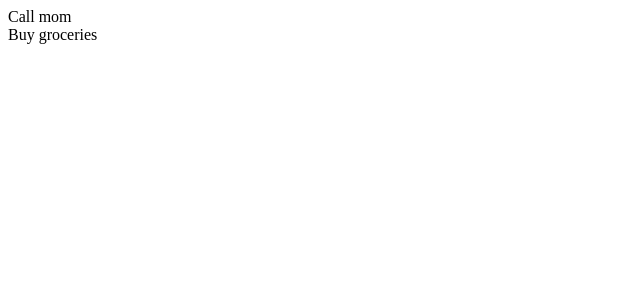
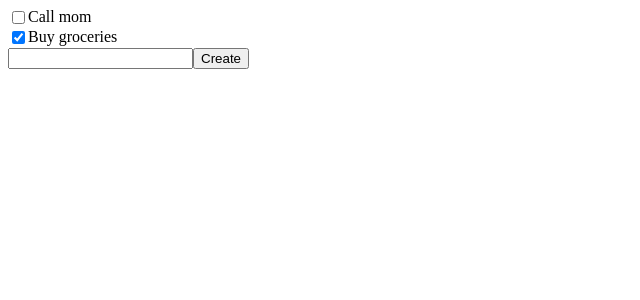
Before and after one commit to SEMjs-Workshops/vue-js, a Vue app: page /final in a window 1280 px wide. Shown: the top 300 px of the page, without its empty margins (0-640 px from the left). Built offline with nearby package versions, Linux system fonts and the light colour scheme.

Commit message:
Can create todo items

```diff
--- a/src/final/App.vue
+++ b/src/final/App.vue
@@ -1,15 +1,18 @@
 <template>
   <div>
     <Todo v-for="todo in todos" :key="todo.key" :data="todo" />
+    <TodoCreator v-on:create-todo="createTodo" />
   </div>
 </template>
 
 <script>
 import Todo from "./components/Todo.vue";
+import TodoCreator from "./components/TodoCreator.vue";
 
 export default {
   components: {
-    Todo
+    Todo,
+    TodoCreator
   },
   data() {
     return {
@@ -18,6 +21,11 @@ export default {
         { id: 2, text: "Buy groceries", isComplete: true }
       ]
     };
+  },
+  methods: {
+    createTodo(todo) {
+      this.todos = [...this.todos, todo];
+    }
   }
 };
 </script>
--- a/src/final/components/Todo.vue
+++ b/src/final/components/Todo.vue
@@ -1,9 +1,26 @@
 <template>
-  <div>{{ data.text }}</div>
+  <div class="item">
+    <div><input type="checkbox" v-model="data.isComplete" /></div>
+    <div>{{ data.text }}</div>
+  </div>
 </template>
 
 <script>
 export default {
-  props: ["data"]
+  name: "Todo",
+  props: ["data"],
+  data() {
+    return {
+      style: {
+        color: "red"
+      }
+    };
+  }
 };
 </script>
+
+<style scoped>
+.item {
+  display: flex;
+}
+</style>
--- /dev/null
+++ b/src/final/components/TodoCreator.vue
@@ -0,0 +1,29 @@
+<template>
+  <div>
+    <input v-model="todoText" type="text" />
+
+    <button class="ui basic blue button" v-on:click="createTodo()">
+      Create
+    </button>
+  </div>
+</template>
+
+<script>
+export default {
+  data() {
+    return {
+      todoText: ""
+    };
+  },
+  methods: {
+    createTodo() {
+      if (this.todoText.length > 0) {
+        this.$emit("create-todo", {
+          text: this.todoText,
+          isComplete: false
+        });
+      }
+    }
+  }
+};
+</script>
```
